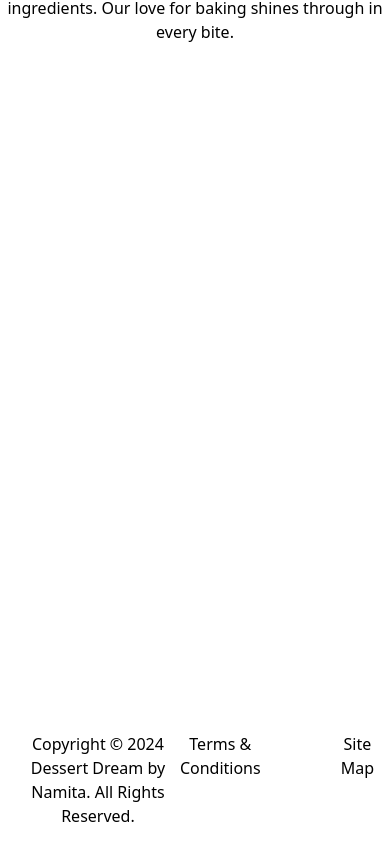
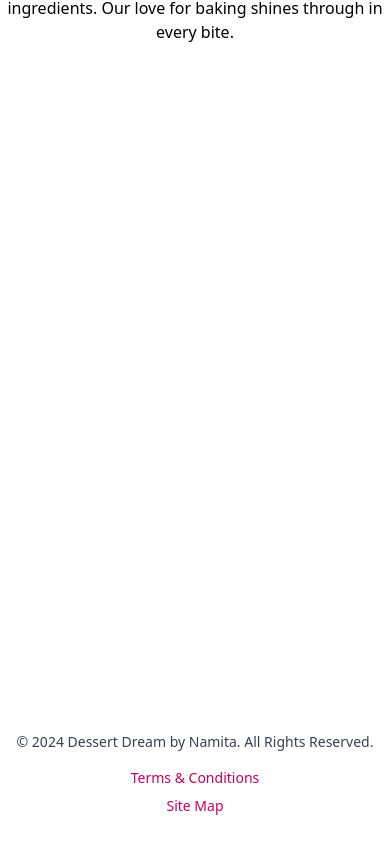
Before and after one commit to Uzmashaik93/DessertDream, a React (Vite) app: page /about in a window 390 px wide. Shown: the part 448-1292 px from the top of the page. Built offline with nearby package versions, Linux system fonts and the light colour scheme.

Commit message:
feat: enhance Footer component layout and styling for better responsiveness

```diff
--- a/src/components/Footer.tsx
+++ b/src/components/Footer.tsx
@@ -2,15 +2,14 @@ import React from "react";
 
 const Footer: React.FC = () => {
   return (
-    <footer className="bg-white/30 backdrop-blur-md text-center p-4 flex justify-between rounded-lg">
-      <div>
-        <p>
-          Copyright &copy; 2024 Dessert Dream by Namita. All Rights Reserved.
-        </p>
+    <footer className="bg-white/30 backdrop-blur-md text-center p-4 flex flex-col md:flex-row justify-between items-center gap-4 rounded-lg">
+      <div className="text-sm text-gray-700">
+        <p>© 2024 Dessert Dream by Namita. All Rights Reserved.</p>
       </div>
-      <div className="flex gap-20">
-        <div>Terms & Conditions</div>
-        <div>Site Map</div>
+
+      <div className="flex flex-col md:flex-row gap-2 md:gap-10 text-sm text-pink-700 font-medium">
+        <div className="hover:underline cursor-pointer">Terms & Conditions</div>
+        <div className="hover:underline cursor-pointer">Site Map</div>
       </div>
     </footer>
   );
```
